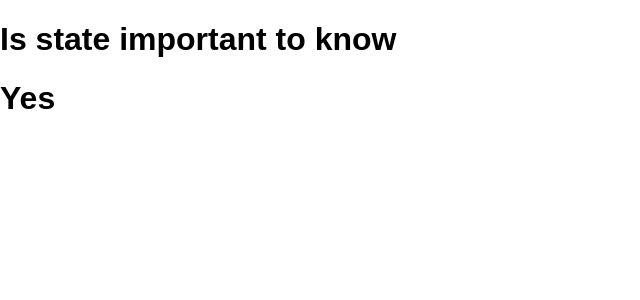
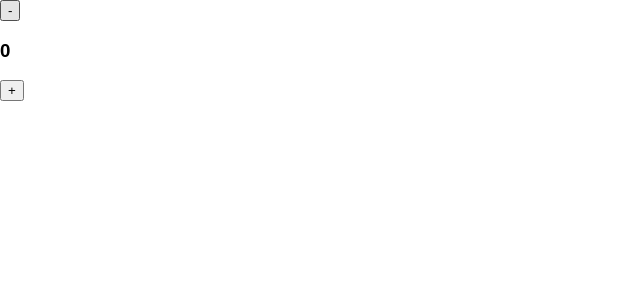
Before and after one commit to HarikaPenukonda/build-a-meme-generator, a React (Create React App) app: page / in a window 1280 px wide. Shown: the top 300 px of the page, without its empty margins (0-640 px from the left). Built offline with nearby package versions, Linux system fonts and the light colour scheme.

Commit message:
Challenge 1

```diff
--- a/src/App.js
+++ b/src/App.js
@@ -1,9 +1,10 @@
 import React from "react";
+import Counter from "./connundrumResolved/Counter";
 // import Header from "./components/Header";
 // import Meme from "./components/Meme";
 //import Events from "./event-listener/Events";
 //import Items from "./connundrum/Items";
-import State from "./connundrumResolved/State";
+//import State from "./connundrumResolved/State";
 
 export default function App(){
     return(
@@ -12,7 +13,8 @@ export default function App(){
             <Meme/> */}
             {/* <Events/> */}
             {/* <Items/> */}
-            <State/>
+            {/* <State/> */}
+            <Counter/>
         </div>
     )
 }
--- /dev/null
+++ b/src/connundrumResolved/Counter.js
@@ -0,0 +1,16 @@
+import React, { useState } from "react";
+
+/*
+    Challenge 1 : Set up state to tract our count (initial value is 0)
+*/
+
+export default function Counter(){
+    const [count,setCount] =  useState(0)
+    return(
+        <div className="counter">
+            <button>-</button>
+            <h3>{count}</h3>
+            <button>+</button>
+        </div>
+    )
+}
```
